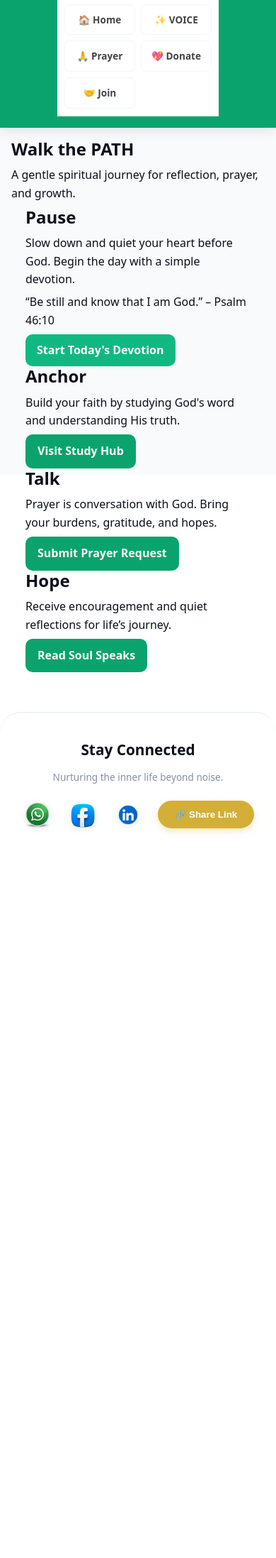
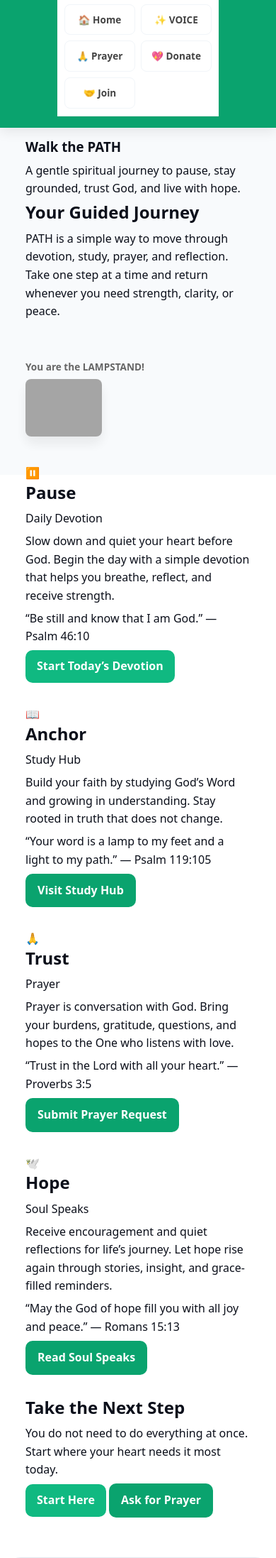
Before and after one commit to SCWB2024/SilentSoulConnectMinistry, a Flask app: page /path in a window 390 px wide. Shown: the part 175-2370 px from the top of the page at 71% size. Before the commit the page ends 1350 px from the top, so only its background shows below. Run offline with Flask 3, Linux system fonts and the light colour scheme; grey boxes are pictures that could not be loaded.

Commit message:
Enhance PATH page layout with side visual and styling

```diff
--- a/soulstart/static/css/theme.css
+++ b/soulstart/static/css/theme.css
@@ -1232,6 +1232,68 @@ text-decoration:none;
 display:inline-block;
 }
 
+/* =========================
+   PATH PAGE (NEW)
+========================= */
+
+.path-layout {
+  display: grid;
+  grid-template-columns: 1.2fr 0.6fr;
+  gap: 2rem;
+  align-items: start;
+  margin-bottom: 2rem;
+}
+
+.path-visual {
+  display: flex;
+  justify-content: flex-end;
+  margin-top: 60px;  /* ← THIS FIXES ALIGNMENT */
+}
+
+/* SMALL IMAGE CARD */
+.path-visual-card {
+  width: 100%;
+  max-width: 220px; /* passport size feel */
+}
+
+.path-visual .theme-label {
+  font-size: 0.85rem;
+  font-weight: 700;
+  margin-bottom: 0.5rem;
+  color: #666;
+  margin-bottom: 6px;
+}
+
+/* IMAGE CONTROL */
+.path-visual img {
+  width: 100%;
+  max-width: 220px;
+  height: auto;
+  border-radius: 12px;
+  object-fit: cover;
+  box-shadow: 0 10px 18px rgba(0,0,0,0.08);
+  opacity: 0.92;
+  position: sticky;
+  top: 120px;
+}
+
+/* MOBILE */
+@media (max-width: 900px) {
+  .path-layout {
+    grid-template-columns: 1fr;
+  }
+
+  .path-visual {
+    justify-content: flex-start;
+    margin-top: 1rem;
+  }
+
+  .path-visual-card,
+  .path-visual img {
+    max-width: 180px;
+  }
+}
+
 /* =============================
    09) HOME HELPERS
    ============================= */
--- a/templates/path.html
+++ b/templates/path.html
@@ -3,70 +3,122 @@
 
 {% block content %}
 
-<section class="page-hero">
+<section class="container page-wrap">
+
+  <div class="path-layout">
+
+    <!-- LEFT: HERO + INTRO -->
+    <div class="path-content">
+
+      <section class="page-hero path-hero">
+        <div class="path-hero-inner">
           <h1>Walk the PATH</h1>
           <p class="subtitle">
-    A gentle spiritual journey for reflection, prayer, and growth.
+            A gentle spiritual journey to pause, stay grounded, trust God, and live with hope.
           </p>
+        </div>
       </section>
 
-<section class="container page-wrap">
+      <div class="path-intro-card">
+        <h2>Your Guided Journey</h2>
+        <p>
+          PATH is a simple way to move through devotion, study, prayer, and reflection.
+          Take one step at a time and return whenever you need strength, clarity, or peace.
+        </p>
+      </div>
 
-<div class="path-journey">
+    </div>
+
+   <!-- RIGHT: IMAGE -->
+<div class="path-visual">
+  <div class="path-visual-card">
+    <div class="theme-label">You are the LAMPSTAND!</div>
+
+    <div class="theme-image">
+      <img src="{{ url_for('static', filename='img/verses/lampstand.png') }}" alt="Light and guidance">
+    </div>
+  </div>
+</div>
 
     <!-- Pause -->
-<div class="journey-step">
+    <article class="journey-step step-pause">
+      <div class="step-icon">⏸️</div>
       <h2>Pause</h2>
+      <p class="step-tag">Daily Devotion</p>
       <p>
-Slow down and quiet your heart before God.
-Begin the day with a simple devotion.
+        Slow down and quiet your heart before God. Begin the day with a simple devotion
+        that helps you breathe, reflect, and receive strength.
       </p>
-
       <p class="verse">
-“Be still and know that I am God.” – Psalm 46:10
+        “Be still and know that I am God.” — Psalm 46:10
       </p>
-
       <a class="btn btn-primary" href="{{ url_for('today') }}">
-Start Today's Devotion
+        Start Today’s Devotion
       </a>
-</div>
+    </article>
 
     <!-- Anchor -->
-<div class="journey-step">
+    <article class="journey-step step-anchor">
+      <div class="step-icon">📖</div>
       <h2>Anchor</h2>
+      <p class="step-tag">Study Hub</p>
       <p>
-Build your faith by studying God's word and understanding His truth.
+        Build your faith by studying God’s Word and growing in understanding.
+        Stay rooted in truth that does not change.
       </p>
-
+      <p class="verse">
+        “Your word is a lamp to my feet and a light to my path.” — Psalm 119:105
+      </p>
       <a class="btn btn-outline" href="{{ url_for('study_index') }}">
         Visit Study Hub
       </a>
-</div>
+    </article>
 
-<!-- Talk -->
-<div class="journey-step">
-<h2>Talk</h2>
+    <!-- Trust -->
+    <article class="journey-step step-trust">
+      <div class="step-icon">🙏</div>
+      <h2>Trust</h2>
+      <p class="step-tag">Prayer</p>
       <p>
-Prayer is conversation with God. Bring your burdens, gratitude, and hopes.
+        Prayer is conversation with God. Bring your burdens, gratitude, questions,
+        and hopes to the One who listens with love.
       </p>
-
+      <p class="verse">
+        “Trust in the Lord with all your heart.” — Proverbs 3:5
+      </p>
       <a class="btn btn-outline" href="{{ url_for('prayer') }}">
         Submit Prayer Request
       </a>
-</div>
+    </article>
 
     <!-- Hope -->
-<div class="journey-step">
+    <article class="journey-step step-hope">
+      <div class="step-icon">🕊️</div>
       <h2>Hope</h2>
+      <p class="step-tag">Soul Speaks</p>
       <p>
         Receive encouragement and quiet reflections for life’s journey.
+        Let hope rise again through stories, insight, and grace-filled reminders.
       </p>
-
+      <p class="verse">
+        “May the God of hope fill you with all joy and peace.” — Romans 15:13
+      </p>
       <a class="btn btn-outline" href="{{ url_for('blog_index') }}">
         Read Soul Speaks
       </a>
+    </article>
+
   </div>
 
+  <div class="path-closing-card">
+    <h2>Take the Next Step</h2>
+    <p>
+      You do not need to do everything at once. Start where your heart needs it most today.
+    </p>
+    <div class="path-closing-actions">
+      <a class="btn btn-primary" href="{{ url_for('today') }}">Start Here</a>
+      <a class="btn btn-outline" href="{{ url_for('prayer') }}">Ask for Prayer</a>
+    </div>
   </div>
 
 </section>
```
Also changed, not shown: other parts of soulstart/static/css/theme.css (+0 -41 lines). Lines whose indentation alone changed are shown as unchanged.
